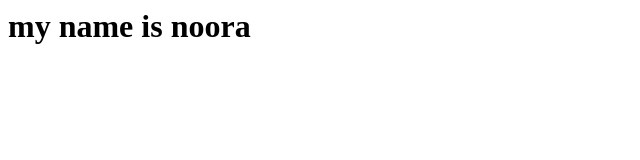
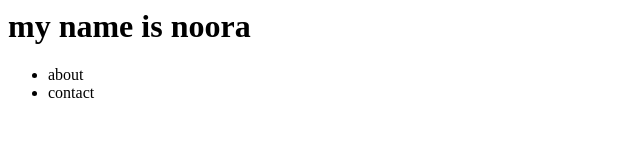
Before and after one commit to noorat420/githubemc2, a plain HTML site: page index.html in a window 1280 px wide. Shown: the whole page, without its empty margins (0-640 px from the left). Drawn offline with Linux system fonts and the light colour scheme.

Commit message:
modified index.html page with footer

```diff
--- a/index.html
+++ b/index.html
@@ -5,4 +5,10 @@
     <body>
         <h1>my name is noora</h1>
     </body>
+    <footer>
+        <ul>
+            <li>about </li>
+            <li>contact</li>
+        </ul>
+    </footer>
 </html>
```
